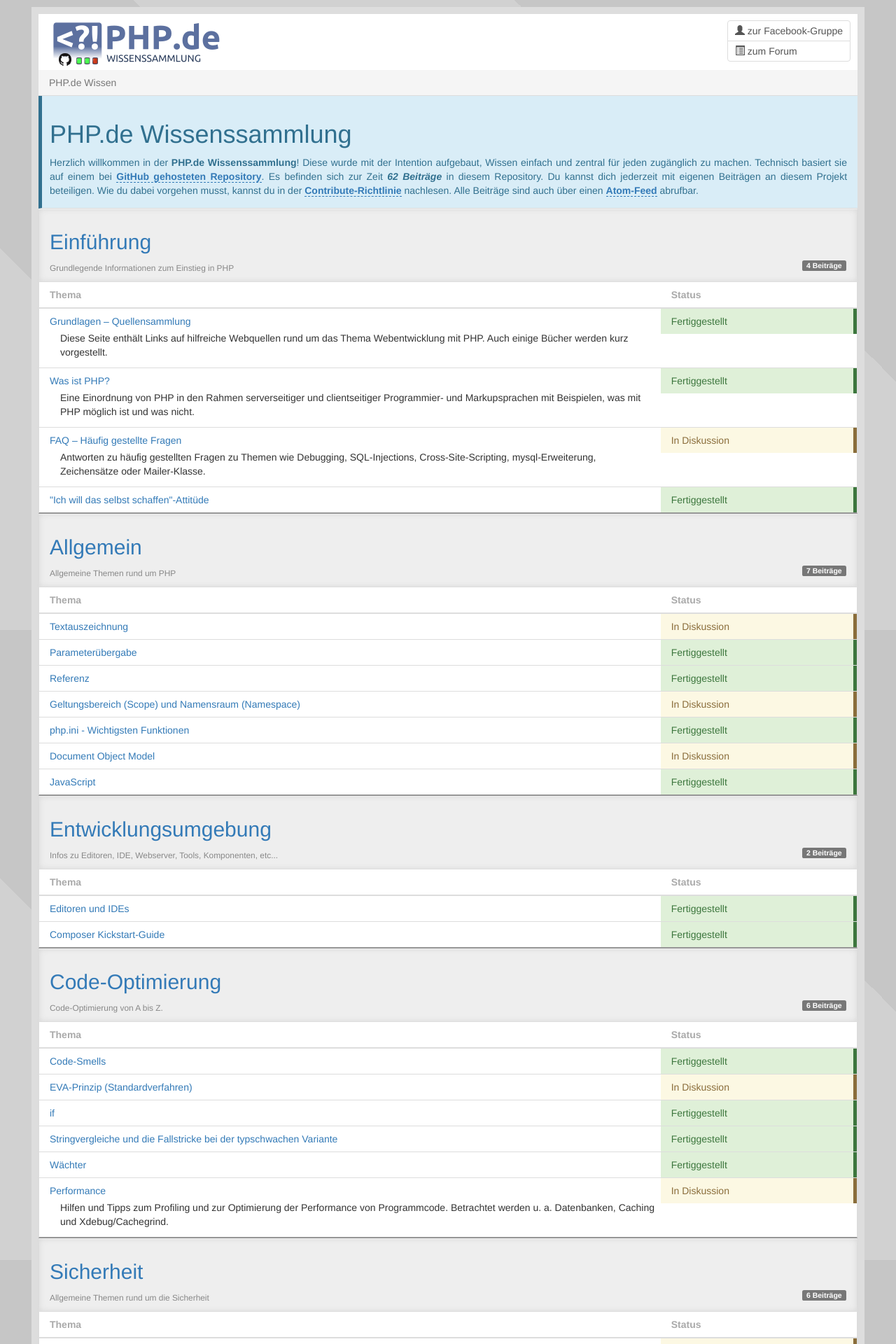
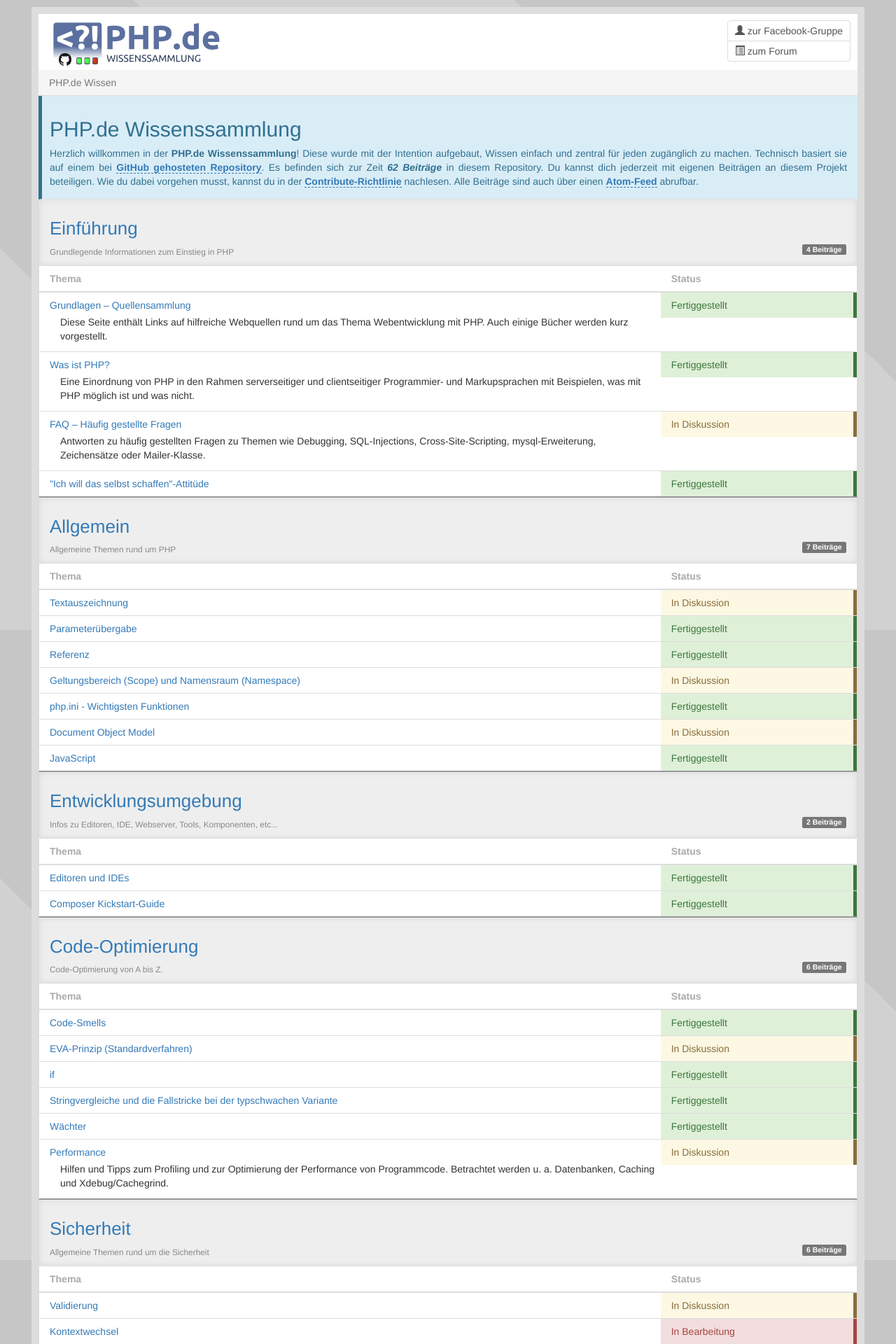
Before and after one commit to php-de/php-de.github.io, a Jekyll site: the page built from index.md, in a window 1280 px wide. Shown: the top 1920 px of the page at 70% size. Built offline with Jekyll 4.4.1, drawn with Linux system fonts in a browser that asks for light colours; nearby versions of some CDN libraries.

Commit message:
Design: Überschriften verkleinert.

```diff
--- a/assets/css/general.css
+++ b/assets/css/general.css
@@ -256,6 +256,18 @@
         padding: 0;
         background: none;
     }
+
+    h1 {
+        font-size: 30px;
+        margin-top: 16px;
+        margin-bottom: 8px;
+    }
+
+    h2 {
+        font-size: 26px;
+        margin-top: 16px;
+        margin-bottom: 8px;
+    }
 }
 
 @media print {
```
